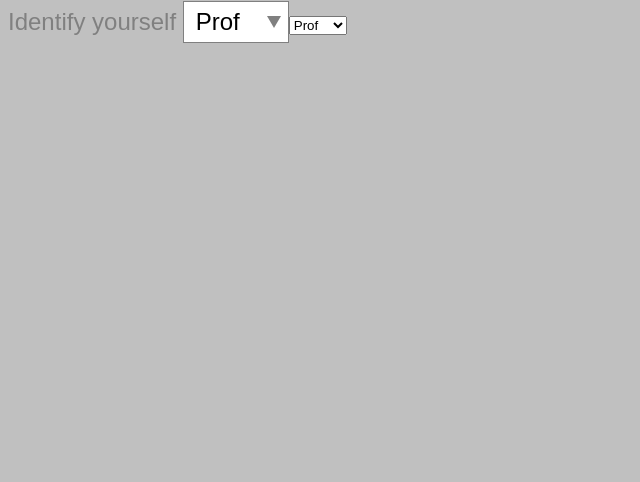
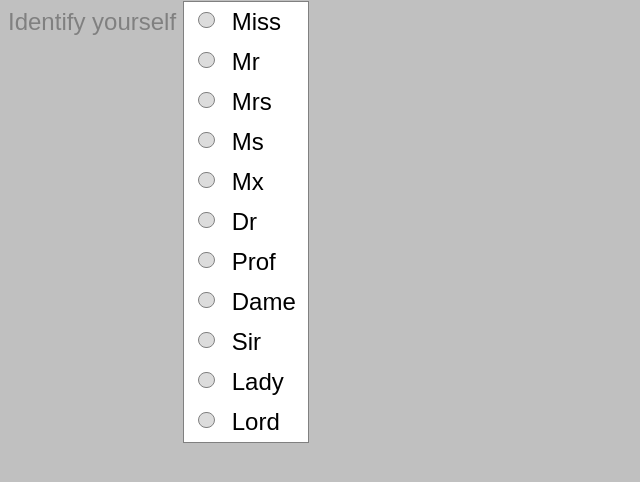
Before and after one commit to p440davis/optionbox, a website with bundled scripts: page docs/index.html in a window 1280 px wide. Shown: the whole page, without its empty margins (0-640 px from the left). Built offline with nearby package versions, Linux system fonts and the light colour scheme.

Commit message:
back to standard example

```diff
--- a/docs/index.html
+++ b/docs/index.html
@@ -26,7 +26,7 @@
     <option value="Ms">Ms</option>
     <option value="Mx">Mx</option>
     <option value="Dr">Dr</option>
-    <option value="Prof" selected>Prof</option>
+    <option value="Prof">Prof</option>
     <option value="Dame">Dame</option>
     <option value="Sir">Sir</option>
     <option value="Lady">Lady</option>
--- a/src/modules/core.js
+++ b/src/modules/core.js
@@ -34,7 +34,7 @@ const core = {
             select.insertAdjacentElement("beforebegin", optionsBox);
 
             select.selectedIndex = -1;
-            //select.hidden = true;
+            select.hidden = true;
         });
     },
 
```
Also changed, not shown: dist/optionbox.min.js, 1 other file.
